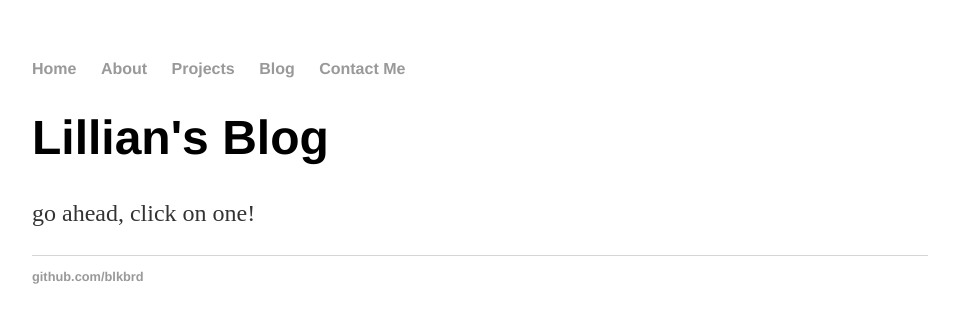
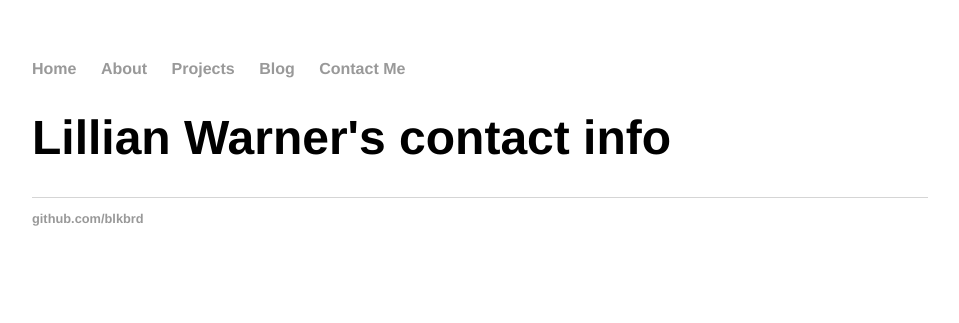
Before and after one commit to blkbrd/blkbrd.github.io, a Jekyll site: the page built from about/index.html, in a window 1280 px wide. Shown: the top 323 px of the page, without its empty margins (160-1119 px from the left). Built offline with Jekyll 4.4.1, drawn with Linux system fonts in a browser that asks for light colours.

Commit message:
Update index.html

```diff
--- a/about/index.html
+++ b/about/index.html
@@ -1,6 +1,7 @@
 ---
 layout: default
-title: Lillian's Blog
+title: Lillian Warner's contact info
 ---
-	<h1>{{ page.title }}</h1>
-<p> go ahead, click on one! </p>
+<h1>{{ page.title }}</h1>
+{% raw %}
+{% endraw %}
```
